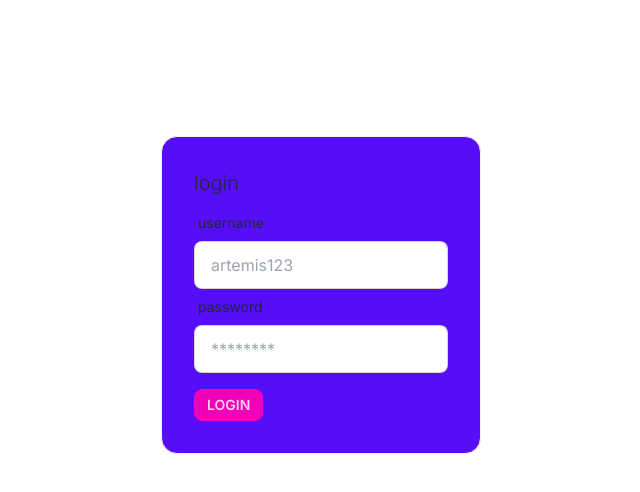
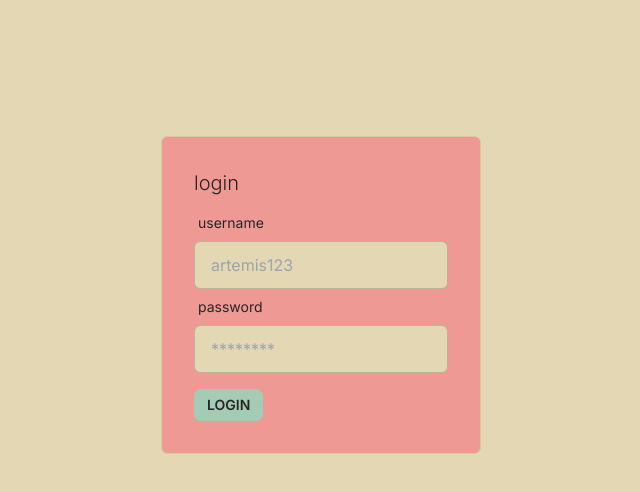
Before and after one commit to huseKivrak/quiz-client, a Next.js app: page / in a window 1280 px wide. Shown: the top 492 px of the page, without its empty margins (319-959 px from the left). Built offline with nearby package versions, Linux system fonts and the light colour scheme; no server answers.

Commit message:
retro theme

```diff
--- a/tailwind.config.ts
+++ b/tailwind.config.ts
@@ -8,5 +8,10 @@ const config: Config = {
   ],
 
   plugins: [require('daisyui')],
+
+  daisyui: {
+    themes: ['retro'],
+    darkTheme: 'retro',
+  },
 };
 export default config;
```
